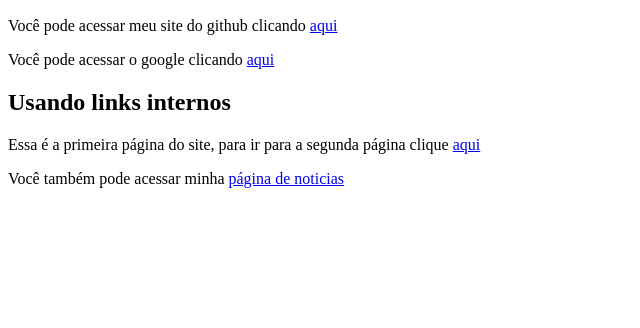
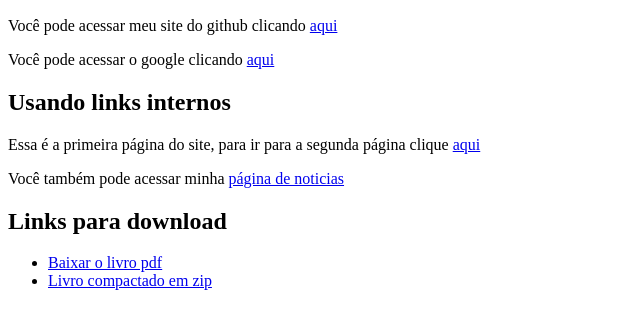
Before and after one commit to JaoPedroDev/HTML5-CSS3, a plain HTML site: page EX010/index.html in a window 1280 px wide. Shown: the part 110-438 px from the top of the page, without its empty margins (0-640 px from the left). Drawn offline with Linux system fonts and the light colour scheme.

Commit message:
Links de download

```diff
--- a/EX010/index.html
+++ b/EX010/index.html
@@ -24,5 +24,10 @@
     <p>
         Você também pode acessar minha <a href="noticias/pag003.html" target="_self">página de noticias</a>
     </p>
+    <h2>Links para download</h2>
+    <ul>
+        <li><a href="livro/Livro.pdf" download="Livro">Baixar o livro pdf</a></li>
+        <li><a href="livro/Livro.zip" type="application/zip">Livro compactado em zip</a></li>
+    </ul>
 </body>
 </html>
```
Also changed, not shown: 2 other files.
